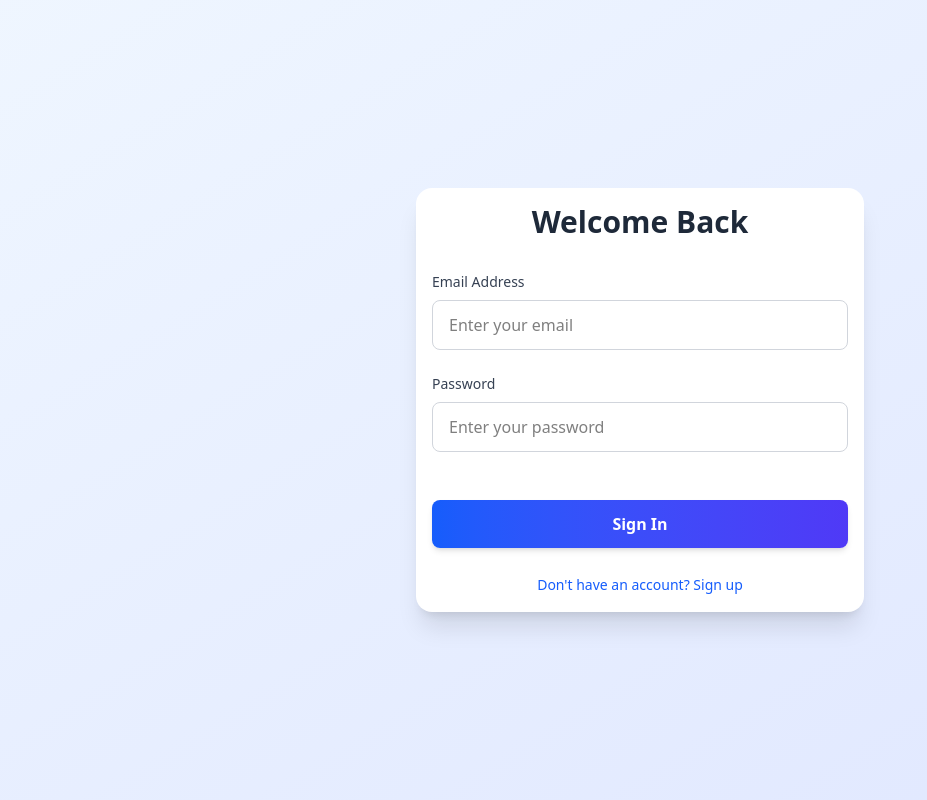
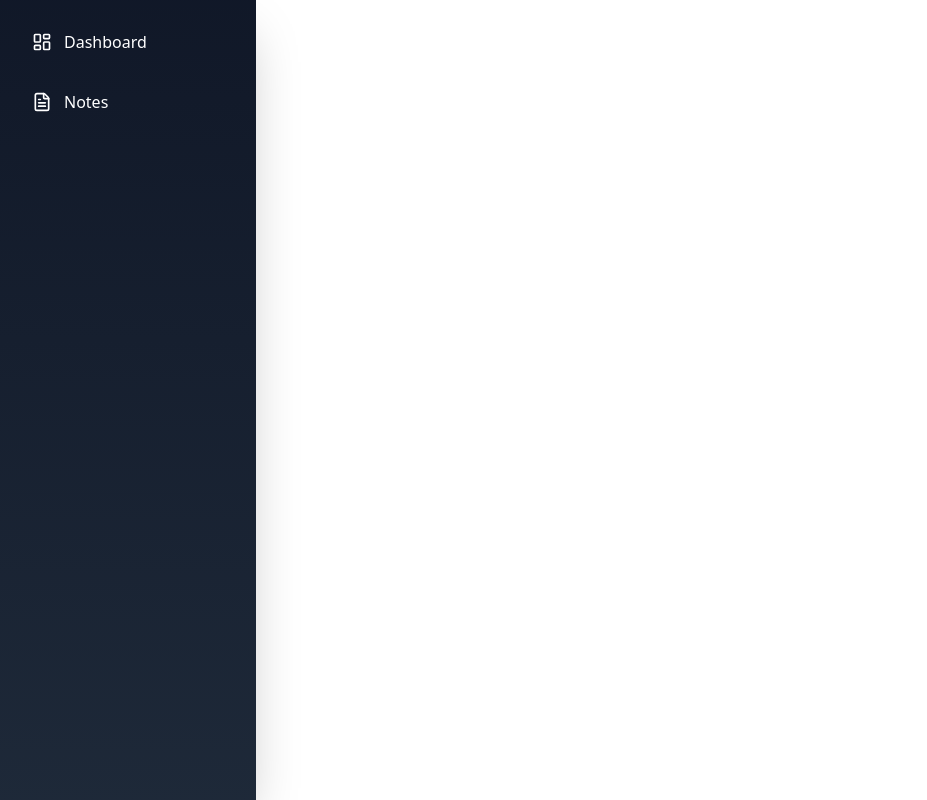
Before and after one commit to Ankithooda1314/NotesManagement, a React (Vite) app in the folder NoteGerm/Frontend/: page / in a window 1280 px wide. Before the commit this address led to /login. Shown: the whole page, without its empty margins (0-927 px from the left). Built offline with nearby package versions, Linux system fonts and the light colour scheme.

Commit message:
routes changed

```diff
--- a/NoteGerm/Frontend/src/App.jsx
+++ b/NoteGerm/Frontend/src/App.jsx
@@ -9,10 +9,15 @@ import {ToastContainer} from 'react-toastify'
 import 'react-toastify/dist/ReactToastify.css'
 
 // Protected Route
+// const ProtectedRoute = () => {
+//   const isAuthenticated = localStorage.getItem('isAuthenticated') === 'true';
+//   return isAuthenticated ? <Outlet /> : <Navigate to="/login" />;
+// };
+
 const ProtectedRoute = () => {
-  const isAuthenticated = localStorage.getItem('isAuthenticated') === 'true';
-  return isAuthenticated ? <Outlet /> : <Navigate to="/login" />;
+  return <Outlet />;
 };
+
 
 const DashboardLayout = () => {
   return (
```
